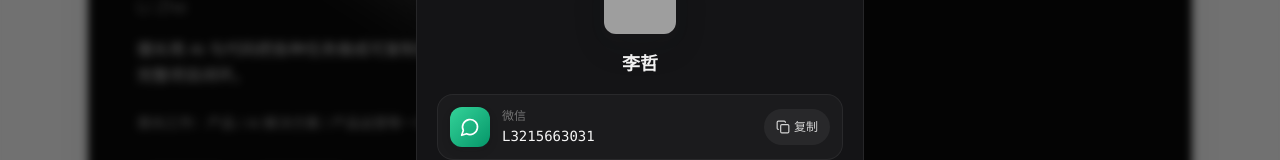
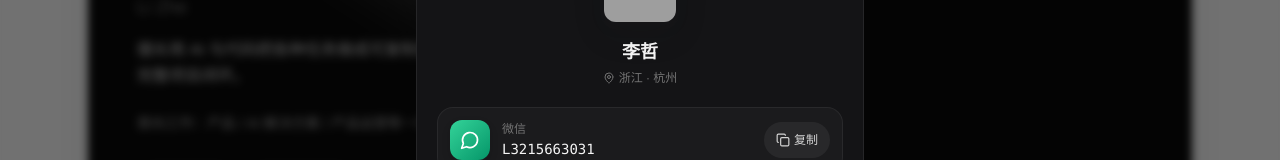
Before and after one commit to cneym1125/lingqi-CV, a React (Vite) app: page / in a window 1280 px wide. Both pictures are taken after a click on the button "联系我". Shown: the part 233-393 px from the top of the page. Built offline with nearby package versions, Linux system fonts and the light colour scheme; grey boxes are pictures that could not be loaded.

Commit message:
fix: 联系卡片加回浙江杭州

```diff
--- a/src/components/ContactCard.tsx
+++ b/src/components/ContactCard.tsx
@@ -138,6 +138,10 @@ export function ContactCard({ open, onClose }: Props) {
               </div>
               <div className="mt-3 text-center">
                 <div className="text-lg font-semibold text-neutral-100">{profile.name}</div>
+                <div className="mt-1 inline-flex items-center gap-1 text-xs text-neutral-500">
+                  <MapPin className="h-3 w-3" />
+                  {profile.location}
+                </div>
               </div>
             </div>
 
```
